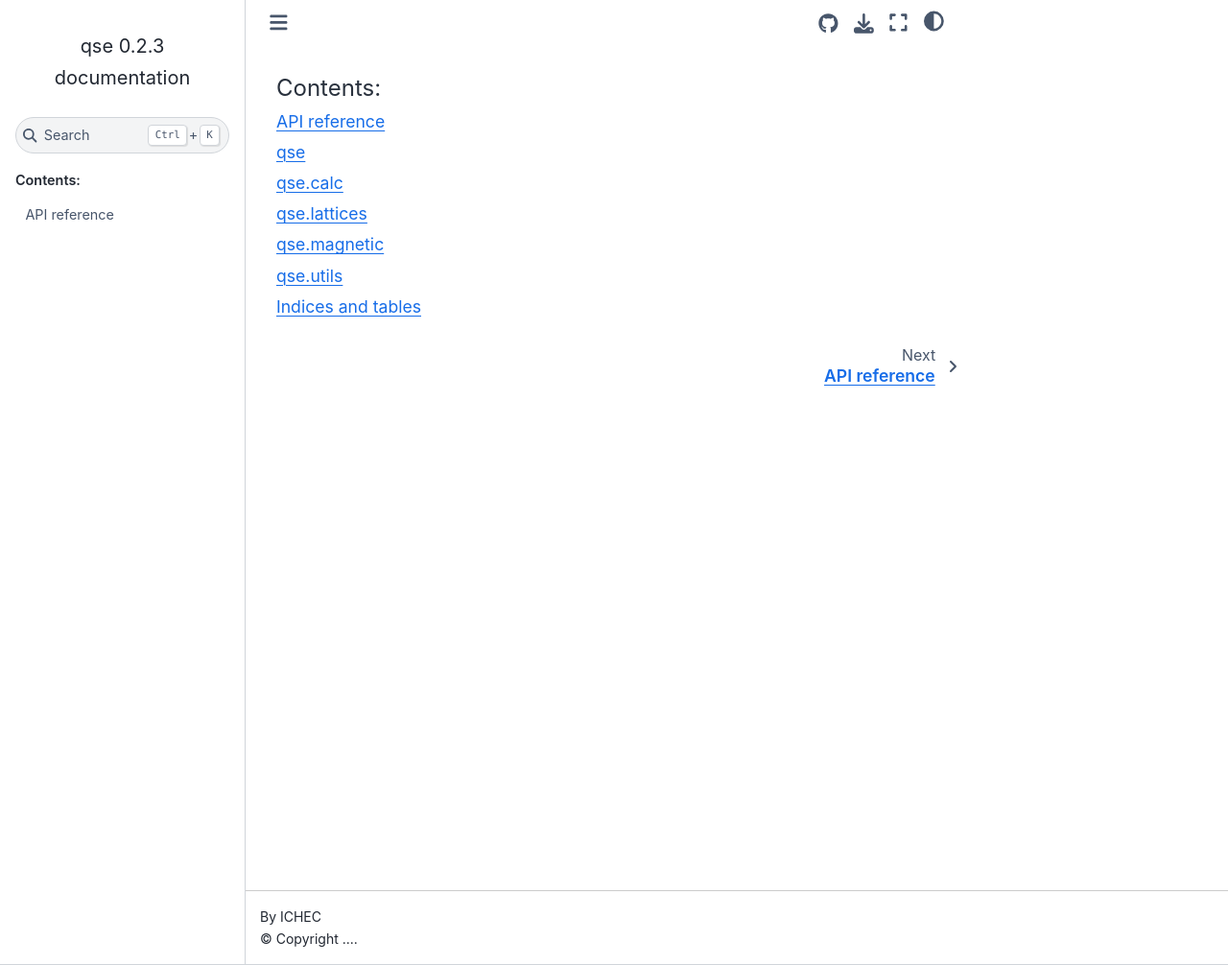
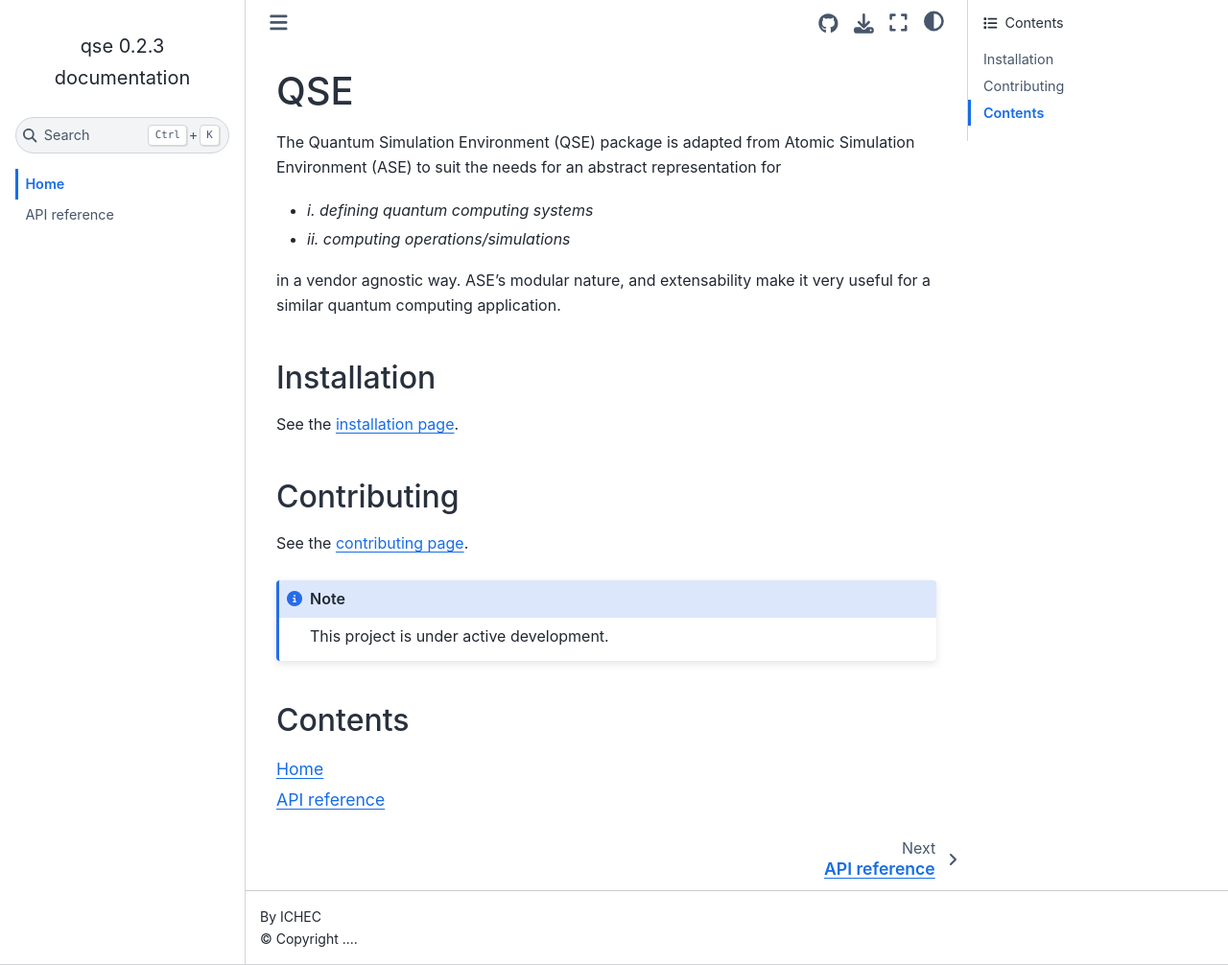
Before and after one commit to ICHEC/qse, a Sphinx documentation site: the page built from docs/source/index.rst, in a window 1280 px wide and 1006 px high. Shown: the whole window at 96% size. Built offline with Sphinx 7.4.7 and the Sphinx Book theme 1.1.4, drawn with Linux system fonts in a browser that asks for light colours; pages that are not in the unit, such as notebooks, are missing from menus.

Commit message:
clean up docs

```diff
--- a/docs/source/index.rst
+++ b/docs/source/index.rst
@@ -1,7 +1,32 @@
+QSE
+===
+
+The Quantum Simulation Environment (QSE) package is adapted from Atomic Simulation Environment (ASE) to suit the needs for an abstract representation for
+
+* `i. defining quantum computing systems`
+* `ii. computing operations/simulations`
+
+in a vendor agnostic way. ASE's modular nature, and extensability make it very useful for a similar quantum computing application.
+
+Installation
+------------
+See the `installation page <https://github.com/ICHEC/qse/blob/main/INSTALLATION.md>`_.
+
+Contributing
+------------
+See the `contributing page <https://github.com/ICHEC/qse/blob/main/CONTRIBUTIONS.md>`_.
+
+.. note::
+
+   This project is under active development.
+
+Contents
+--------
+
 .. toctree::
    :maxdepth: 1
-   :caption: Contents:
 
+   Home <self>
    examples/generating_lattices
    examples/creating_and_manipulating_qbits
    examples/pulser-calc-example
```
Also changed, not shown: docs/source/api.rst (+6 -6 lines).
